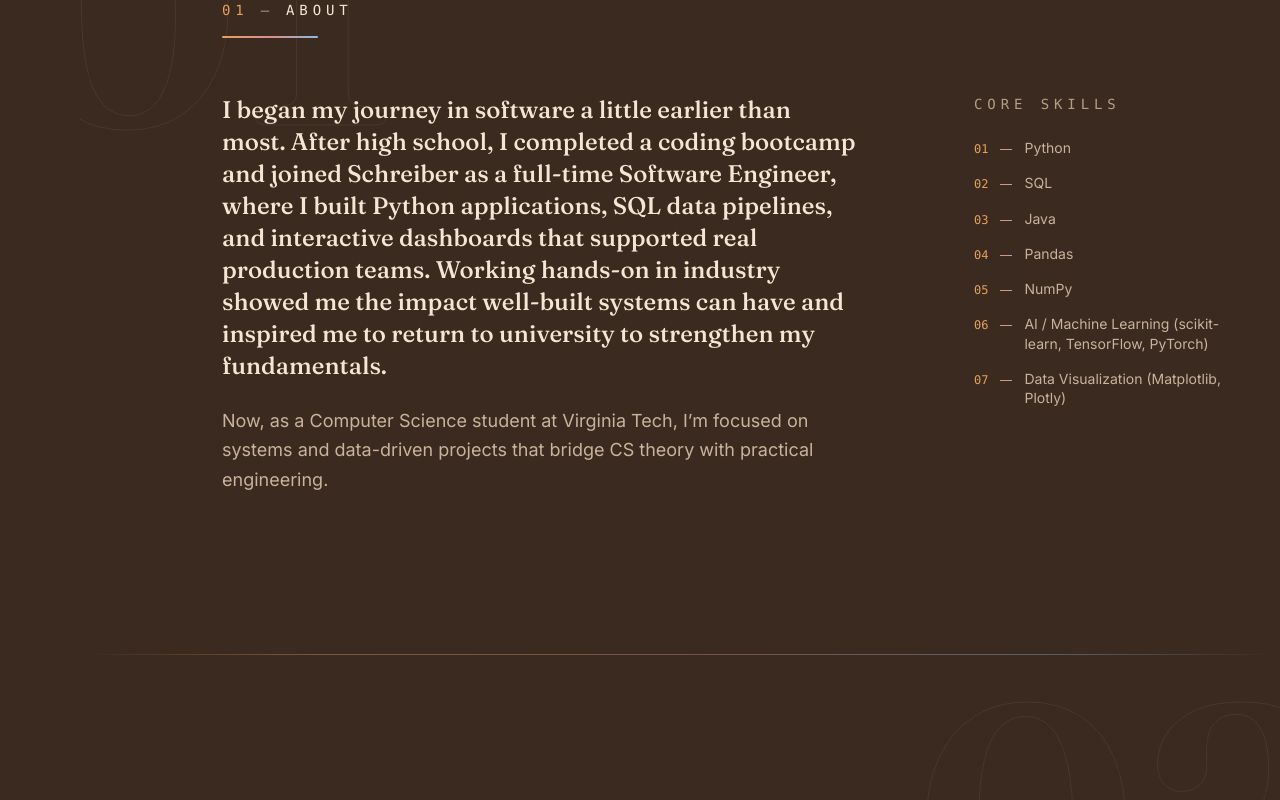
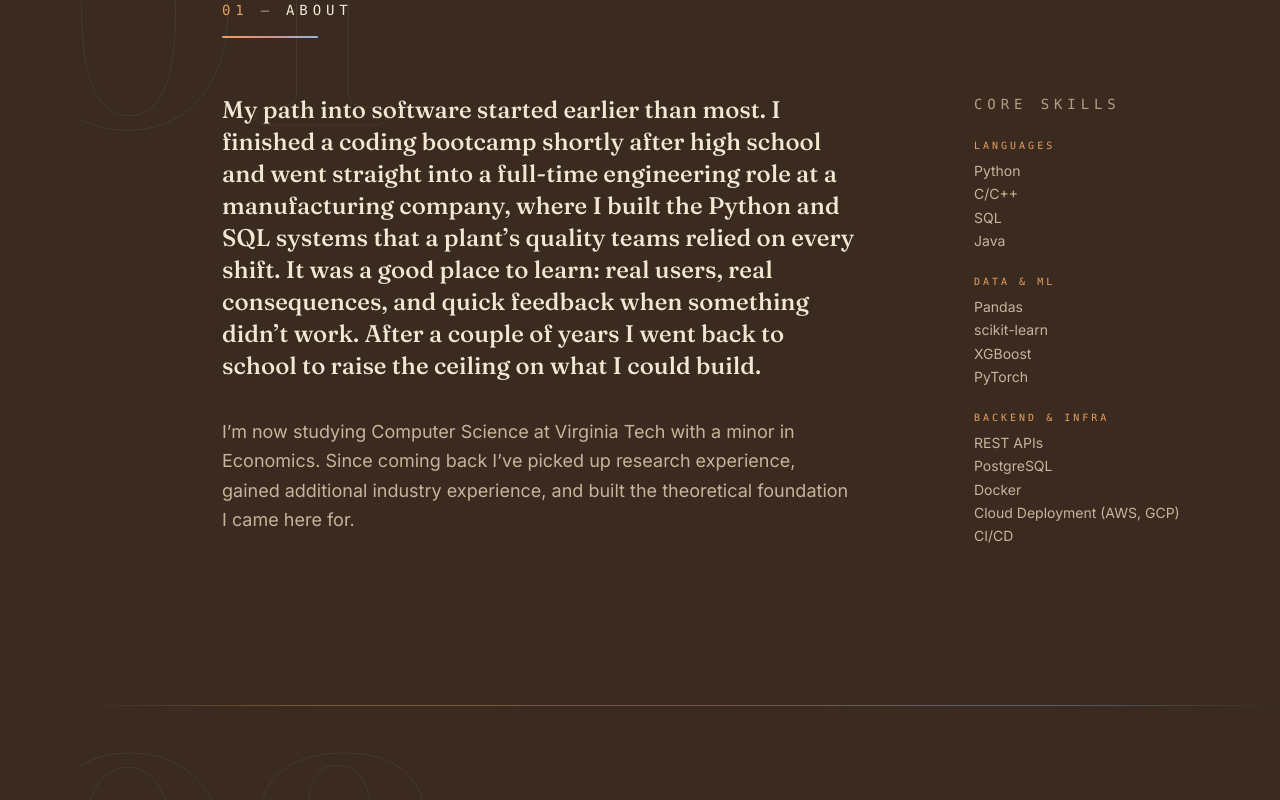
Before and after one commit to B-Bekele/dev-portfolio, a React (Vite) app: page / in a window 1280 px wide. Shown: the part 960-1760 px from the top of the page. Built offline with nearby package versions, Linux system fonts and the light colour scheme.

Commit message:
Restrtucred and updated info

```diff
--- a/index.html
+++ b/index.html
@@ -15,6 +15,9 @@
     <meta property="og:image:width" content="1200" />
     <meta property="og:image:height" content="630" />
     <meta name="twitter:card" content="summary_large_image" />
+
+    <!-- Default canonical for the homepage; usePageMeta rewrites it per route. -->
+    <link rel="canonical" href="https://bbekele.dev/" />
 
     <link rel="icon" href="/favicon.svg" type="image/svg+xml" />
     <link rel="preconnect" href="https://fonts.googleapis.com">
--- a/src/App.jsx
+++ b/src/App.jsx
@@ -5,6 +5,7 @@ import Grain from './components/Grain'
 import RailNav from './components/RailNav'
 import Home from './pages/Home'
 import ProjectPage from './pages/ProjectPage'
+import NotFound from './pages/NotFound'
 import useScrollSky from './hooks/useScrollSky'
 
 // Scrolls to top (or to the #hash target) on route change
@@ -39,6 +40,7 @@ export default function App() {
         <Routes>
           <Route path="/" element={<Home />} />
           <Route path="/projects/:slug" element={<ProjectPage />} />
+          <Route path="*" element={<NotFound />} />
         </Routes>
       </main>
     </>
--- a/src/components/About.jsx
+++ b/src/components/About.jsx
@@ -2,14 +2,12 @@ import { SITE } from '../data/site'
 import SectionLabel from './SectionLabel'
 import useReveal from '../hooks/useReveal'
 
-const SKILLS = [
-  'Python',
-  'SQL',
-  'Java',
-  'Pandas',
-  'NumPy',
-  'AI / Machine Learning (scikit-learn, TensorFlow, PyTorch)',
-  'Data Visualization (Matplotlib, Plotly)',
+const SKILL_GROUPS = [
+  { label: 'Languages', items: ['Python', 'C/C++', 'SQL', 'Java'] },
+  { label: 'Data & ML', items: ['Pandas', 'scikit-learn', 'XGBoost', 'PyTorch'] },
+  // NBSP inside the parenthetical keeps "(AWS, GCP)" intact when the narrow
+  // sidebar wraps it at the lg breakpoint; the break lands after "Deployment".
+  { label: 'Backend & Infra', items: ['REST APIs', 'PostgreSQL', 'Docker', 'Cloud Deployment (AWS, GCP)', 'CI/CD'] },
 ]
 
 export default function About() {
@@ -39,20 +37,25 @@ export default function About() {
           {rest}
         </p>
 
-        {/* Skills as marginalia */}
+        {/* Skills as marginalia, grouped by discipline */}
         <aside className="col-span-4 md:col-start-10 md:col-span-3 mt-12 md:mt-0 md:row-start-2 md:row-span-2">
           <h3 className="kicker text-ink-muted mb-6">Core Skills</h3>
-          <ul className="space-y-4">
-            {SKILLS.map((skill, i) => (
-              <li key={skill} className="flex items-baseline gap-3">
-                <span className="font-mono text-xs text-sunset-amber shrink-0">
-                  {String(i + 1).padStart(2, '0')}
-                </span>
-                <span className="horizon-line !w-3 !h-px shrink-0 translate-y-[-3px]" aria-hidden="true" />
-                <span className="text-sm text-ink-soft leading-snug">{skill}</span>
-              </li>
+          <div className="space-y-6">
+            {SKILL_GROUPS.map((group) => (
+              <div key={group.label}>
+                <h4 className="font-mono text-[10px] tracking-[0.3em] uppercase text-sunset-amber">
+                  {group.label}
+                </h4>
+                <ul className="mt-2 space-y-1">
+                  {group.items.map((item) => (
+                    <li key={item} className="text-sm text-ink-soft leading-snug">
+                      {item}
+                    </li>
+                  ))}
+                </ul>
+              </div>
             ))}
-          </ul>
+          </div>
         </aside>
       </div>
     </section>
--- a/src/components/Hero.jsx
+++ b/src/components/Hero.jsx
@@ -30,7 +30,7 @@ export default function Hero() {
           <h1 className="mt-8">
             <span className="block font-display italic font-medium text-ink-soft text-3xl md:text-4xl mb-3">
               Hi, I'm
-            </span>
+            </span>{' '}
             <span
               className="block font-display font-semibold text-ink leading-[1.02] whitespace-nowrap"
               style={{ fontSize: 'clamp(2.5rem, 6.5vw, 5.5rem)' }}
--- a/src/components/ProjectSpread.jsx
+++ b/src/components/ProjectSpread.jsx
@@ -23,7 +23,7 @@ export default function ProjectSpread({ project, index, flip = false }) {
       </p>
       <div className="mt-5 flex flex-wrap gap-x-8 gap-y-3 text-base">
         <Link to={`/projects/${project.slug}`} className="link font-medium">
-          Case study →
+          More info →
         </Link>
         {project.links.demo && (
           <a href={project.links.demo} target="_blank" rel="noopener noreferrer" className="link font-medium">
@@ -43,7 +43,7 @@ export default function ProjectSpread({ project, index, flip = false }) {
     <div className={`col-span-4 md:col-span-6 ${flip ? 'md:col-start-1' : 'md:col-start-7'} relative mt-10 md:mt-0`}>
       <Link
         to={`/projects/${project.slug}`}
-        aria-label={`${project.title} — case study`}
+        aria-label={`${project.title} — more info`}
         className={`block relative transition-transform duration-300 hover:-translate-y-1 ${
           flip ? 'md:-ml-8 lg:-ml-12' : 'md:-mr-8 lg:-mr-12'
         }`}
--- a/src/components/Work.jsx
+++ b/src/components/Work.jsx
@@ -10,8 +10,8 @@ export default function Work() {
       aria-labelledby="work-label"
       className="relative overflow-x-clip py-28 md:py-40"
     >
-      {/* Ghost numeral bleeding off the right edge this time */}
-      <span className="ghost-numeral top-8 -right-10 md:-right-16" aria-hidden="true">
+      {/* Giant ghost numeral bleeding off the left edge */}
+      <span className="ghost-numeral top-8 -left-10 md:-left-16" aria-hidden="true">
         02
       </span>
 
--- a/src/data/site.js
+++ b/src/data/site.js
@@ -2,11 +2,11 @@ export const SITE = {
   name: "Bamlak Bekele",
   role: "Software Engineer",
   domain: "bbekele.dev",
-  email: "bbekele@vt.edu",
+  email: "bamlakbekele@gmail.com",
   linkedin: "https://www.linkedin.com/in/bbekele",
   resumeUrl: "#",
-  heroIntro: "Combining hands-on industry experience with computer science fundamentals to build scalable, data-driven systems",
-  aboutLong: `I began my journey in software a little earlier than most. After high school, I completed a coding bootcamp and joined Schreiber as a full-time Software Engineer, where I built Python applications, SQL data pipelines, and interactive dashboards that supported real production teams. Working hands-on in industry showed me the impact well-built systems can have and inspired me to return to university to strengthen my fundamentals.
+  heroIntro: "Combining hands-on industry experience with computer science fundamentals to build performant, reliable systems end to end",
+  aboutLong: `My path into software started earlier than most. I finished a coding bootcamp shortly after high school and went straight into a full-time engineering role at a manufacturing company, where I built the Python and SQL systems that a plant’s quality teams relied on every shift. It was a good place to learn: real users, real consequences, and quick feedback when something didn’t work. After a couple of years I went back to school to raise the ceiling on what I could build.
 
-Now, as a Computer Science student at Virginia Tech, I’m focused on systems and data-driven projects that bridge CS theory with practical engineering.`
+I’m now studying Computer Science at Virginia Tech with a minor in Economics. Since coming back I’ve picked up research experience, gained additional industry experience, and built the theoretical foundation I came here for.`
 }
--- /dev/null
+++ b/src/hooks/usePageMeta.js
@@ -0,0 +1,45 @@
+import { useEffect } from 'react'
+import { SITE } from '../data/site'
+
+const ORIGIN = `https://${SITE.domain}`
+
+// index.html ships one static <head> for every route, so a client-rendered
+// page would otherwise keep the site-wide title and canonical URL forever.
+// Each page declares its own here and this syncs the tags on navigation.
+export default function usePageMeta({ title, canonicalPath = null, noindex = false }) {
+  useEffect(() => {
+    document.title = title
+    setLink('canonical', canonicalPath ? ORIGIN + canonicalPath : null)
+    setMeta('robots', noindex ? 'noindex' : null)
+  }, [title, canonicalPath, noindex])
+}
+
+// Upsert a <link rel="…"> in <head>; a null href removes the tag entirely.
+function setLink(rel, href) {
+  let el = document.head.querySelector(`link[rel="${rel}"]`)
+  if (!href) {
+    if (el) el.remove()
+    return
+  }
+  if (!el) {
+    el = document.createElement('link')
+    el.rel = rel
+    document.head.appendChild(el)
+  }
+  el.href = href
+}
+
+// Same, for <meta name="…">.
+function setMeta(name, content) {
+  let el = document.head.querySelector(`meta[name="${name}"]`)
+  if (!content) {
+    if (el) el.remove()
+    return
+  }
+  if (!el) {
+    el = document.createElement('meta')
+    el.name = name
+    document.head.appendChild(el)
+  }
+  el.content = content
+}
--- a/src/pages/Home.jsx
+++ b/src/pages/Home.jsx
@@ -3,8 +3,12 @@ import About from '../components/About'
 import Work from '../components/Work'
 import Contact from '../components/Contact'
 import HorizonDivider from '../components/HorizonDivider'
+import { SITE } from '../data/site'
+import usePageMeta from '../hooks/usePageMeta'
 
 export default function Home() {
+  usePageMeta({ title: `${SITE.name} — Portfolio`, canonicalPath: '/' })
+
   return (
     <>
       <Hero />
--- /dev/null
+++ b/src/pages/NotFound.jsx
@@ -0,0 +1,29 @@
+import { Link } from 'react-router-dom'
+import { SITE } from '../data/site'
+import usePageMeta from '../hooks/usePageMeta'
+
+// Single 404 for both unknown routes and unknown project slugs. Deliberately
+// has no canonical URL — these are soft 404s (Vercel rewrites every path to
+// index.html and returns 200), so noindex is what keeps them out of search.
+export default function NotFound() {
+  usePageMeta({ title: `Page not found — ${SITE.name}`, noindex: true })
+
+  return (
+    <section className="ed-grid min-h-[70svh] pt-32 md:pt-40">
+      <div className="col-span-4 md:col-start-2 md:col-span-8">
+        <p className="section-number">404</p>
+        <h1 className="font-display font-semibold text-4xl md:text-5xl text-ink mt-4">
+          Page not found
+        </h1>
+        <div className="horizon-line mt-6" aria-hidden="true" />
+        <p className="mt-8 text-lg text-ink-soft leading-relaxed">
+          That page doesn’t exist, or it may have moved.
+        </p>
+        <div className="mt-8 flex flex-wrap gap-x-8 gap-y-3">
+          <Link to="/" className="link font-medium">← Back home</Link>
+          <Link to="/#work" className="link font-medium">Selected Work →</Link>
+        </div>
+      </div>
+    </section>
+  )
+}
--- a/src/pages/ProjectPage.jsx
+++ b/src/pages/ProjectPage.jsx
@@ -1,27 +1,24 @@
 import { Link, useParams } from 'react-router-dom'
 import { projects } from '../data/projects'
+import { SITE } from '../data/site'
+import usePageMeta from '../hooks/usePageMeta'
+import NotFound from './NotFound'
 
 export default function ProjectPage() {
   const { slug } = useParams()
   const index = projects.findIndex((p) => p.slug === slug)
   const project = projects[index]
 
-  if (!project) {
-    return (
-      <section className="ed-grid min-h-[70svh] pt-32 md:pt-40">
-        <div className="col-span-4 md:col-start-2 md:col-span-8">
-          <p className="section-number">404</p>
-          <h1 className="font-display font-semibold text-4xl md:text-5xl text-ink mt-4">
-            Project not found
-          </h1>
-          <div className="horizon-line mt-6" aria-hidden="true" />
-          <p className="mt-8">
-            <Link to="/#work" className="link font-medium">← Selected Work</Link>
-          </p>
-        </div>
-      </section>
-    )
-  }
+  if (!project) return <NotFound />
+
+  return <ProjectDetail project={project} index={index} />
+}
+
+function ProjectDetail({ project, index }) {
+  usePageMeta({
+    title: `${project.title} — ${SITE.name}`,
+    canonicalPath: `/projects/${project.slug}`,
+  })
 
   const num = String(index + 1).padStart(2, '0')
 
```
Also changed, not shown: public/robots.txt (added), 1 other file (tests, documents, lock files or other folders).
